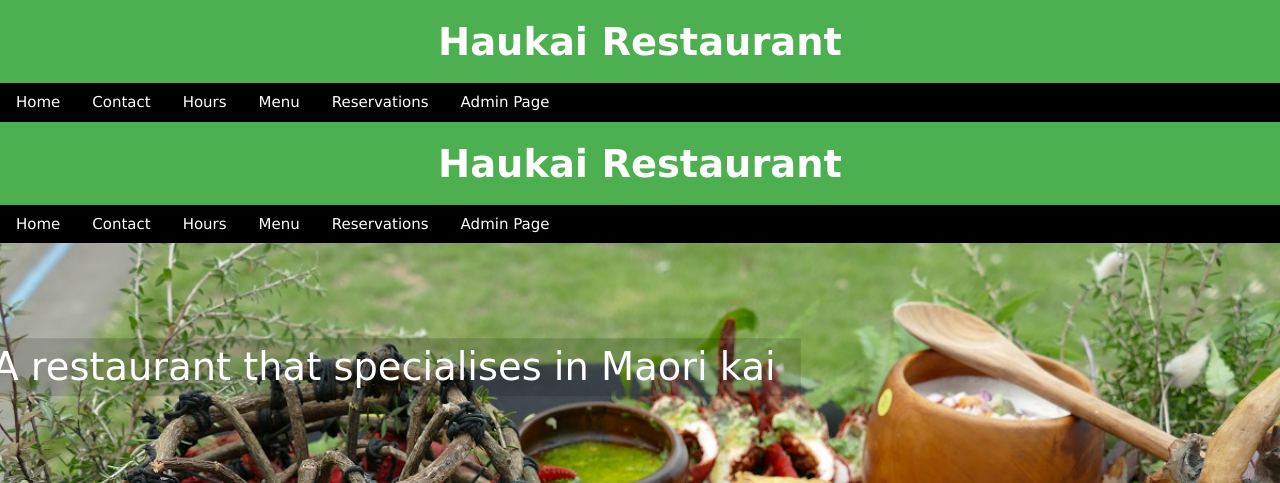
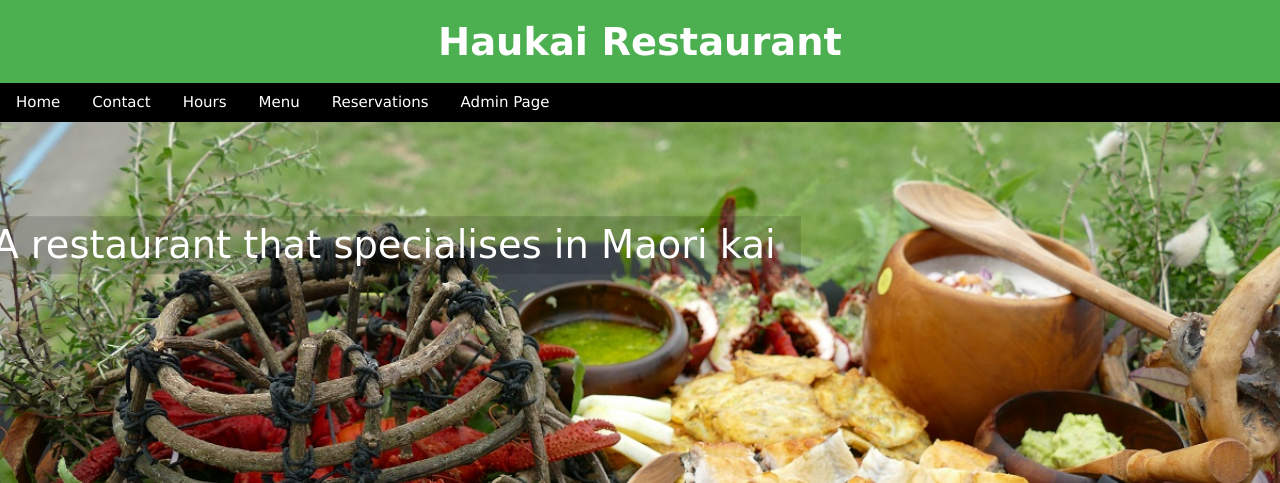
Before and after one commit to louiepaul2009/Haukai, a PHP site: page /home.php in a window 1280 px wide. Shown: the top 483 px of the page. Run offline with PHP 8.4, Linux system fonts and the light colour scheme.

Commit message:
9th commit

```diff
--- a/home.php
+++ b/home.php
@@ -22,18 +22,6 @@ include "navigation.html";
 ?>
 
 <body>
-    <header class="header w3-green">
-        <strong>Haukai Restaurant</strong>
-    </header>
-    <nav class="w3-bar w3-black">
-        <a href='./index.html' class="w3-bar-item w3-button">Home</a>
-        <a href='./contact.html' class="w3-bar-item w3-button">Contact</a>
-        <a href='./calendar.html' class="w3-bar-item w3-button">Hours</a>
-        <a href='./menu.php' class="w3-bar-item w3-button">Menu</a>
-        <a href='./reservation.html' class="w3-bar-item w3-button">Reservations</a>
-        <a href='./admin.html' class="w3-bar-item w3-button">Admin Page</a>
-    </nav>
-
     <main>
     <div class="container" role="main">
         <div class="mySlides fade" role="slide_images">
```
